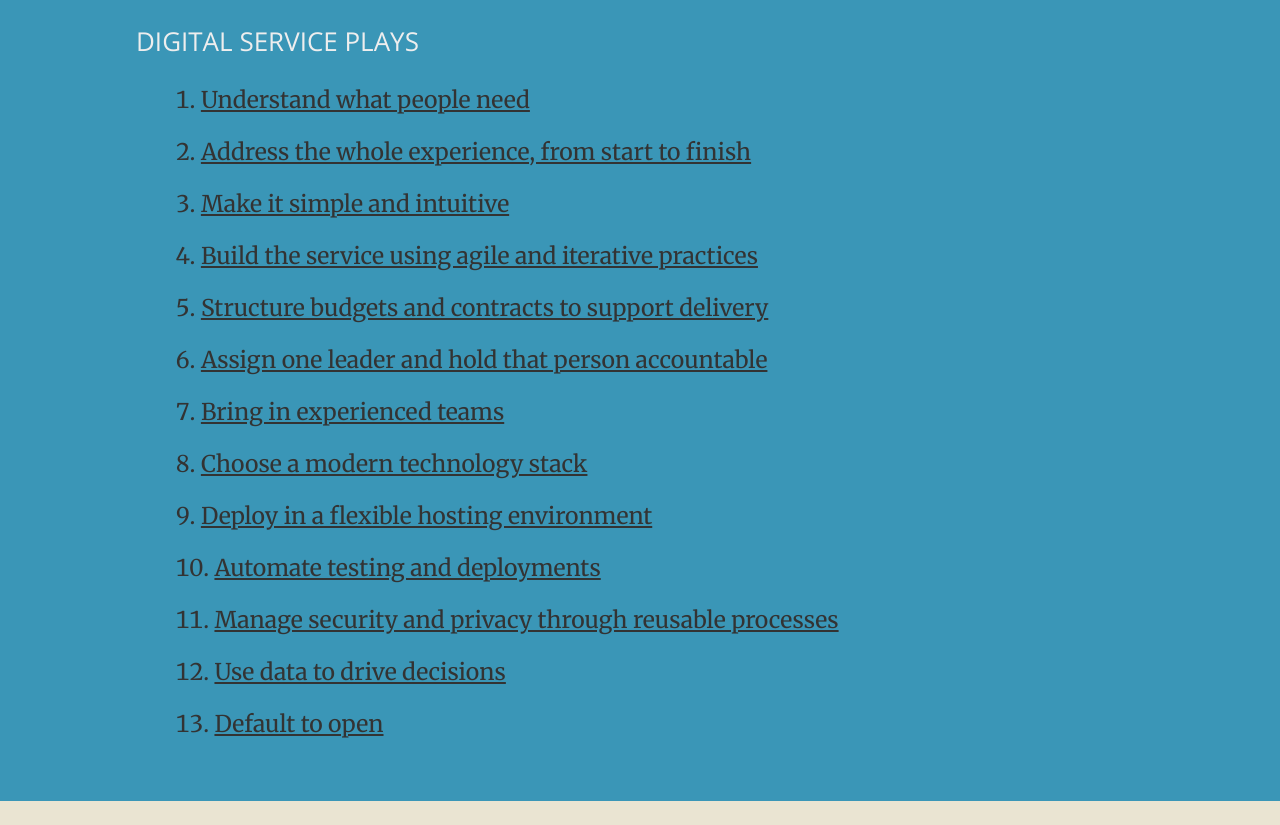
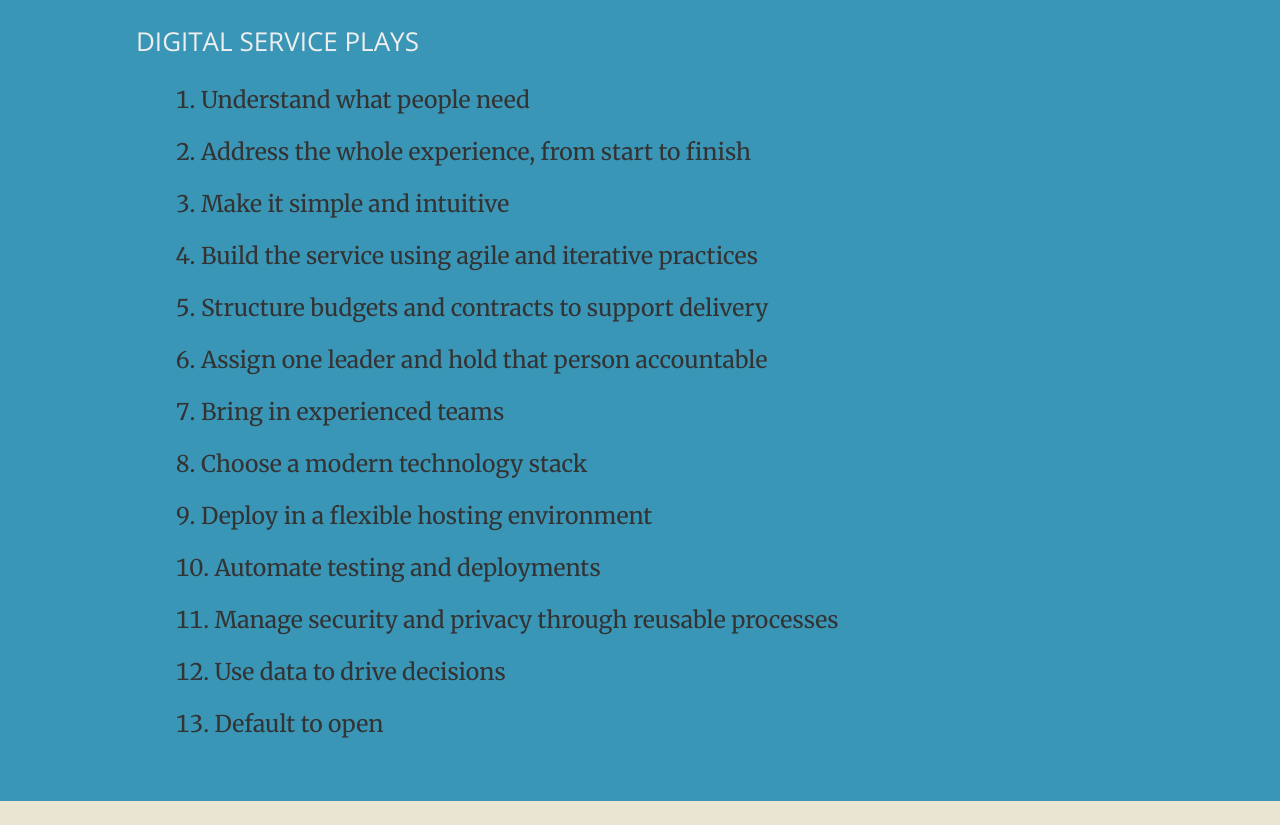
Before and after one commit to usds/playbook, a Jekyll site: the page built from index.html, in a window 1280 px wide. Shown: the part 828-1653 px from the top of the page. Built offline with Jekyll 4.4.1, drawn with Linux system fonts in a browser that asks for light colours; Markdown is read by kramdown in place of the engine named in the settings.

Commit message:
small tweaks

```diff
--- /dev/null
+++ b/CNAME
@@ -0,0 +1 @@
+playbook.cio.gov
--- a/_config.yml
+++ b/_config.yml
@@ -1,2 +1,6 @@
 permalink: pretty
 markdown: rdiscount
+highlighter: pygments
+# Need to change this when we go live:
+url: http://playbook.cio.gov
+# baseurl: /operationplaybook
--- a/_includes/plays_index.md
+++ b/_includes/plays_index.md
@@ -1,15 +1,15 @@
 ### DIGITAL SERVICE PLAYS
 
-1. [Understand what people need]('#play1')
-2. [Address the whole experience, from start to finish]('#play2')
-3. [Make it simple and intuitive]('#play3')
-4. [Build the service using agile and iterative practices]('#play4')
-5. [Structure budgets and contracts to support delivery]('#play5')
-6. [Assign one leader and hold that person accountable]('#play6')
-7. [Bring in experienced teams]('#play7')
-8. [Choose a modern technology stack]('#play8')
-9. [Deploy in a flexible hosting environment]('#play9')
-10. [Automate testing and deployments]('#play10')
-11. [Manage security and privacy through reusable processes]('#play11')
-12. [Use data to drive decisions]('#play12')
-13. [Default to open]('#play13')
+1. [Understand what people need](#play1)
+2. [Address the whole experience, from start to finish](#play2)
+3. [Make it simple and intuitive](#play3)
+4. [Build the service using agile and iterative practices](#play4)
+5. [Structure budgets and contracts to support delivery](#play5)
+6. [Assign one leader and hold that person accountable](#play6)
+7. [Bring in experienced teams](#play7)
+8. [Choose a modern technology stack](#play8)
+9. [Deploy in a flexible hosting environment](#play9)
+10. [Automate testing and deployments](#play10)
+11. [Manage security and privacy through reusable processes](#play11)
+12. [Use data to drive decisions](#play12)
+13. [Default to open](#play13)
--- a/assets/css/styles.css
+++ b/assets/css/styles.css
@@ -11,7 +11,8 @@ body {
 a {
   color: inherit;
   font-family: inherit;
-  font-weight: inherit; }
+  font-weight: inherit;
+  text-decoration: none; }
 
 a:hover {
   text-decoration: underline; }
--- a/assets/sass/styles.css.scss
+++ b/assets/sass/styles.css.scss
@@ -22,6 +22,7 @@ a {
   color: inherit;
   font-family: inherit;
   font-weight: inherit;
+  text-decoration: none;
 }
 a:hover {
   text-decoration: underline;
```
Also changed, not shown: _includes/notfound.md (added, +5 -0 lines).
